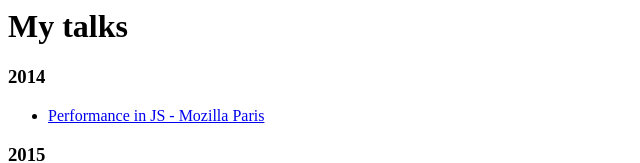
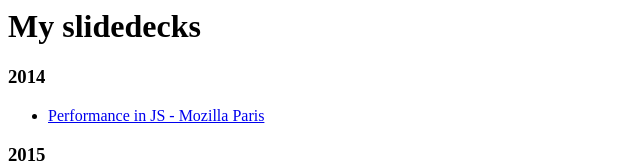
Before and after one commit to bnjbvr/slides, a plain HTML site: page index.html in a window 1280 px wide. Shown: the top 163 px of the page, without its empty margins (0-640 px from the left). Drawn offline with Linux system fonts and the light colour scheme.

Commit message:
Better title;

```diff
--- a/index.html
+++ b/index.html
@@ -1,6 +1,6 @@
 <html>
     <body>
-        <h1>My talks</h1>
+        <h1>My slidedecks</h1>
 
         <h3>2014</h3>
         <ul>
```
